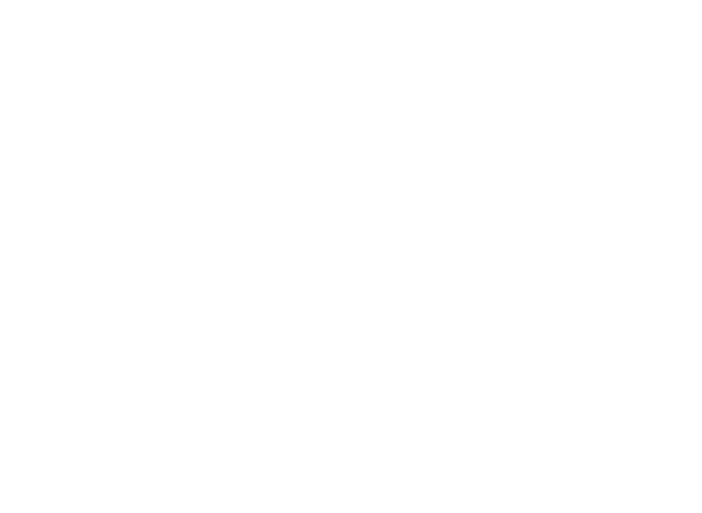
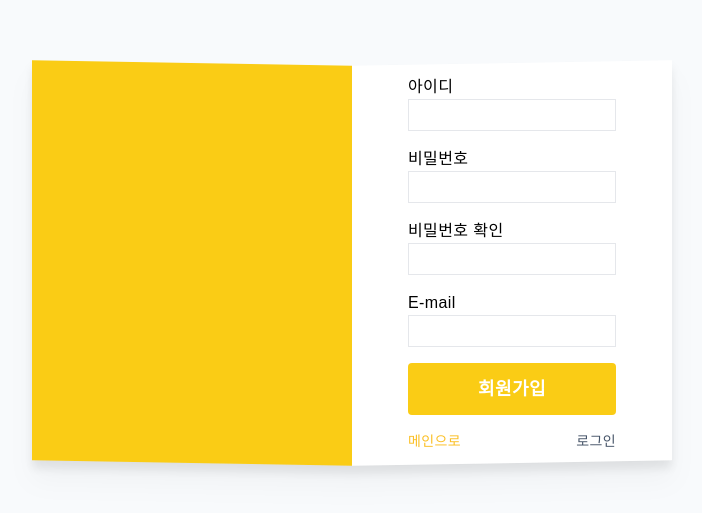
Before and after one commit to PGjun/bookManbo_FE, a React (Create React App) app: page /join in a window 1280 px wide. Before the commit this address had no page. Shown: the part 137-650 px from the top of the page, without its empty margins (288-990 px from the left). Built offline with nearby package versions, Linux system fonts and the light colour scheme; what twin.macro would draw is missing.

Commit message:
로그인/회원가입 페이지 생성

```diff
--- a/src/App.js
+++ b/src/App.js
@@ -7,6 +7,9 @@
 import Mybook from "./page/Mybook/Mybook";
 import Detail from "./page/Mybook/Detail";
 import Bookmark from "./page/Bookmark";
+import SignFormLayout from "./layout/SignFormLayout";
+import UserJoin from "./page/UserJoin";
+import UserLogin from "./page/UserLogin";
 
 function App() {
   return (
@@ -28,6 +31,10 @@
             <Route path="child" element={<Child title="자식 메뉴" />} />
           </Route> */}
           </Route>
+          <Route exact element={<SignFormLayout />}>
+            <Route path="/login" element={<UserLogin title="책갈피" />} />
+            <Route path="/join" element={<UserJoin title="책갈피" />} />
+          </Route>
         </Routes>
       </Router>
     </>
--- a/src/layout/Header/Header.js
+++ b/src/layout/Header/Header.js
@@ -45,13 +45,10 @@
             </button>
           </div>
           <div className="flex items-center gap-x-5">
-            <Link to="#" className="font-semibold">
+            <Link to="/login" className="font-semibold">
               로그인
             </Link>
-            <Link
-              to="#"
-              className="border border-gray-300 rounded-lg px-3 py-1 font-semibold"
-            >
+            <Link to="/join" className="border border-gray-300 rounded-lg px-3 py-1 font-semibold">
               회원가입
             </Link>
           </div>
--- /dev/null
+++ b/src/layout/SignFormLayout.js
@@ -0,0 +1,17 @@
+import React from "react";
+import { Outlet } from "react-router-dom";
+
+const SignFormLayout = (children) => {
+  return (
+    <div className="w-full h-screen bg-slate-50 flex justify-center items-center">
+        <div className="max-w-screen-2xl w-1/2 h-1/2 drop-shadow-xl flex">
+            <div className="bg-yellow-400 w-1/2 h-full skew-y-1"></div>
+            <div className="bg-white w-1/2 h-full -skew-y-1 flex justify-center items-center">
+                <Outlet />
+            </div>
+        </div>
+    </div>
+  );
+};
+
+export default SignFormLayout;
--- /dev/null
+++ b/src/page/UserJoin.js
@@ -0,0 +1,66 @@
+import React, { useState } from "react";
+import { Link } from "react-router-dom";
+
+const UserJoin = () => {
+  const [inputId, setInputId] = useState('');
+  const [inputPw, setInputPw] = useState('');
+  const [confirmPw, setConfirmPw] = useState('');
+  const [inputEmail, setInputEmail] = useState('');
+
+  const handleInputId = (e) => {
+    setInputId(e.target.value)
+  }
+
+  const handleInputPw = (e) => {
+    setInputPw(e.target.value)
+  }
+
+  const handleConfirmPw = (e) => {
+    setConfirmPw(e.target.value)
+  }
+
+  const handleInputEmail = (e) => {
+    setInputEmail(e.target.value)
+  }
+
+// login 버튼 클릭 이벤트
+  const onClickJoin = () => {
+      console.log('click Join')
+  }
+
+  return(
+    <div className="skew-y-1 w-3/4 px-4">
+      <form>
+        <div className="mb-4">
+          <label htmlFor="input_id">아이디</label>
+          <input type="text" name="input_id" id="input_id" onChange={handleInputId} value={inputId}
+            className="w-full h-8 border"/>
+        </div>
+        <div className="mb-4">
+          <label htmlFor="input_pw">비밀번호</label>
+          <input type="text" name="input_pw" id="input_pw" onChange={handleInputPw} value={inputPw}
+            className="w-full h-8 border"/>
+        </div>
+        <div className="mb-4">
+          <label htmlFor="confirm_pw">비밀번호 확인</label>
+          <input type="text" name="confirm_pw" id="confirm_pw" onChange={handleConfirmPw} value={confirmPw}
+            className="w-full h-8 border"/>
+        </div>
+        <div className="mb-4">
+          <label htmlFor="input_email">E-mail</label>
+          <input type="text" name="input_email" id="input_email" onChange={handleInputEmail} value={inputEmail}
+            className="w-full h-8 border"/>
+        </div>
+        <div>
+          <button type='button' onClick={onClickJoin} className="w-full py-3 rounded bg-yellow-400 text-white text-lg font-bold">회원가입</button>
+        </div>
+        <div className="flex justify-between mt-4">
+          <Link to="/" className="text-sm text-amber-400">메인으로</Link>
+          <Link to="/login" className="text-sm text-slate-600">로그인</Link>
+        </div>
+      </form>
+    </div>
+  )
+}
+
+export default UserJoin;
--- /dev/null
+++ b/src/page/UserLogin.js
@@ -0,0 +1,45 @@
+import React, { useState } from "react";
+import { Link } from "react-router-dom";
+
+
+const UserLogin = () => {
+  const [inputId, setInputId] = useState('')
+  const [inputPw, setInputPw] = useState('')
+
+  const handleInputId = (e) => {
+    setInputId(e.target.value)
+  }
+
+  const handleInputPw = (e) => {
+    setInputPw(e.target.value)
+  }
+
+// login 버튼 클릭 이벤트
+  const onClickLogin = () => {
+    console.log('click login')
+  }
+
+  return(
+    <div className="skew-y-1 w-2/3 px-4">
+      <form>
+        <div className="mb-6">
+          <input type="text" name="input_id" id="input_id" placeholder="ID" onChange={handleInputId} value={inputId}
+            className="w-full h-9 border-b"/>
+        </div>
+        <div className="mb-8">
+          <input type="password" name="input_pw" id="input_pw" placeholder="Password" onChange={handleInputPw} value={inputPw}
+            className="w-full h-9 border-b"/>
+        </div>
+        <div>
+          <button type='button' onClick={onClickLogin} className="w-full py-3 rounded bg-yellow-400 text-white text-lg font-bold">LOGIN</button>
+        </div>
+        <div className="flex justify-between mt-6">
+          <Link to="/" className="text-sm text-slate-400">비밀번호 찾기</Link>
+          <Link to="/join" className="text-sm text-amber-400">회원가입</Link>
+        </div>
+      </form>
+    </div>
+  )
+}
+
+export default UserLogin;
```
